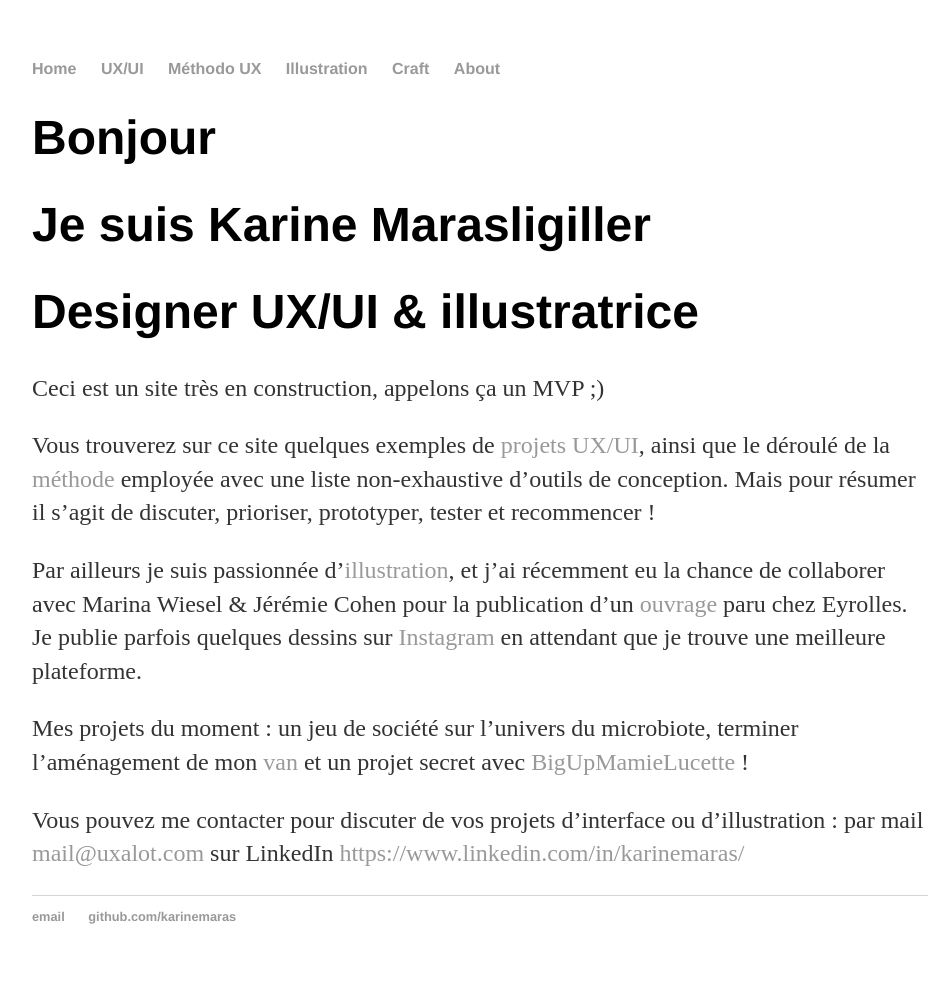
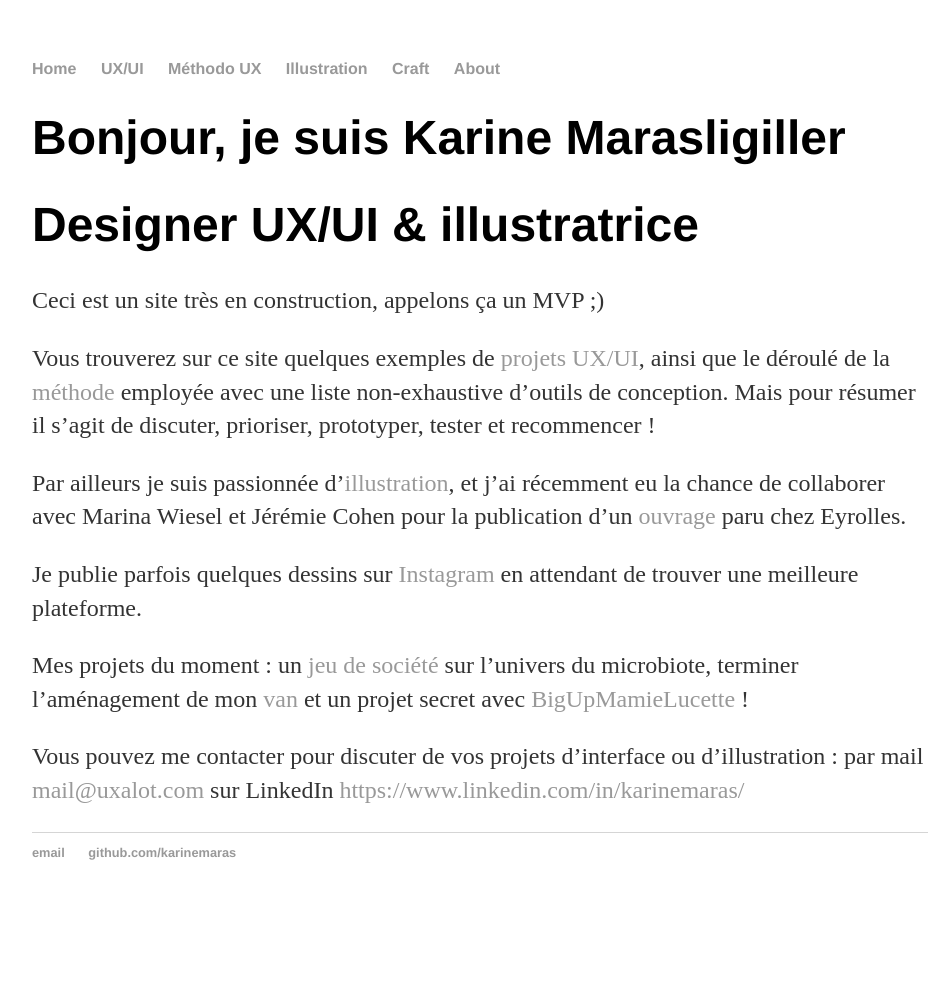
Before and after one commit to KarineMaras/karinemaras.github.io, a Jekyll site: the page built from index.md, in a window 1280 px wide. Shown: the whole page, without its empty margins (160-1112 px from the left). Built offline with Jekyll 4.4.1, drawn with Linux system fonts in a browser that asks for light colours; after the commit the page ends 920 px from its top, so only the background shows below that.

Commit message:
Update index.md

```diff
--- a/index.md
+++ b/index.md
@@ -3,18 +3,18 @@ title: Karine Marasligiller ≽(^ ᗜ ^)≼
 layout: default
 ---
 
-# Bonjour
-# Je suis Karine Marasligiller
+# Bonjour, je suis Karine Marasligiller
 # Designer UX/UI & illustratrice
 Ceci est un site très en construction, appelons ça un MVP ;)
 
 Vous trouverez sur ce site quelques exemples de <a href="/UX-UI">projets UX/UI</a>, ainsi que le déroulé de la <a href="/methode">méthode</a> employée avec une liste non-exhaustive d'outils de conception. Mais pour résumer il s'agit de discuter, prioriser, prototyper, tester et recommencer !
 
 
-Par ailleurs je suis passionnée d'<a href="/illustrations">illustration</a>, et j'ai récemment eu la chance de collaborer avec Marina Wiesel & Jérémie Cohen pour la publication d'un [ouvrage](https://www.eyrolles.com/Informatique/Livre/l-ux-design-en-pratique--9782212678840/) paru chez Eyrolles.
-Je publie parfois quelques dessins sur [Instagram](http://instagram.com/gedzok/) en attendant que je trouve une meilleure plateforme.
+Par ailleurs je suis passionnée d'<a href="/illustrations">illustration</a>, et j'ai récemment eu la chance de collaborer avec Marina Wiesel et Jérémie Cohen pour la publication d'un [ouvrage](https://www.eyrolles.com/Informatique/Livre/l-ux-design-en-pratique--9782212678840/) paru chez Eyrolles.
 
-Mes projets du moment : un jeu de société sur l'univers du microbiote, terminer l'aménagement de mon <a href="/craft/camion">van</a> et un projet secret avec [BigUpMamieLucette](https://www.instagram.com/stories/bigupmamielucette/) !
+Je publie parfois quelques dessins sur [Instagram](http://instagram.com/gedzok/) en attendant de trouver une meilleure plateforme.
+
+Mes projets du moment : un <a href="/illustrations/microbiota"> jeu de société</a> sur l'univers du microbiote, terminer l'aménagement de mon <a href="/craft/camion">van</a> et un projet secret avec [BigUpMamieLucette](https://www.instagram.com/stories/bigupmamielucette/) !
 
 Vous pouvez me contacter pour discuter de vos projets d'interface ou d'illustration :
 par mail <mail@uxalot.com>
```
